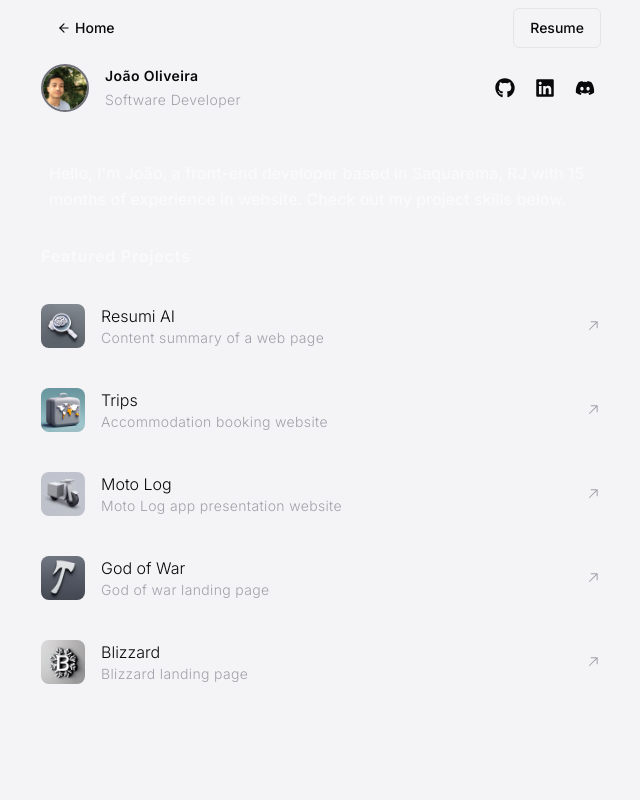
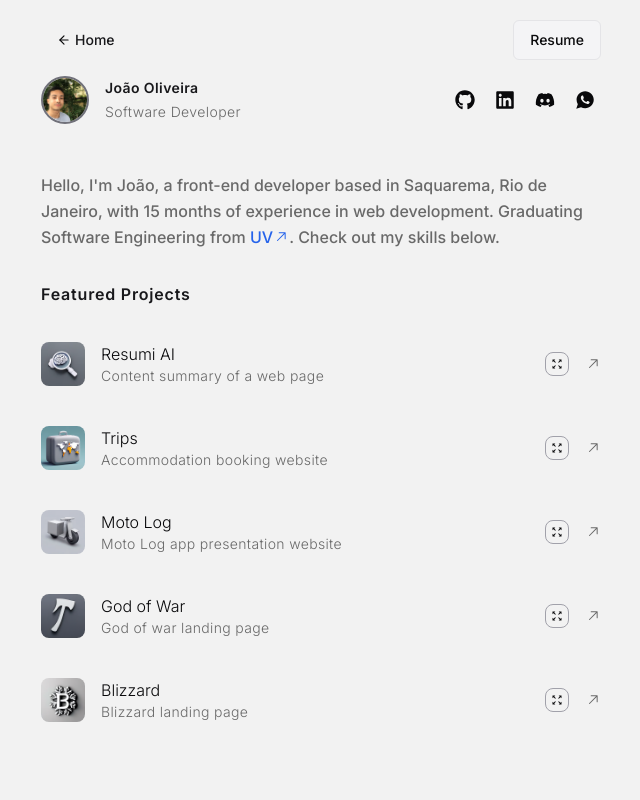
Before and after one commit to JoaoOliveiraskt/personal-portfolio, a Next.js app: page /profile in a window 1280 px wide. Shown: the top 800 px of the page, without its empty margins (319-959 px from the left). Built offline with nearby package versions, Linux system fonts and the light colour scheme.

Commit message:
fix the function to close the dropdown when clicking outside

```diff
--- a/app/profile/page.tsx
+++ b/app/profile/page.tsx
@@ -6,26 +6,57 @@
 import ProfileHeader from "@/components/sub/ProfileHeader";
 import Link from "next/link";
 import Image from "next/image";
+import { useState } from "react";
+import { BiExpand } from "react-icons/bi";
+import ProjectModal from "@/components/sub/ModalProject";
+
+interface Technology {
+  name: string;
+  src: string;
+  width: number;
+  height: number;
+}
+interface Card {
+  src: string;
+  title: string;
+  caption: string;
+  photo: string;
+  description: string;
+
+  tech: Technology[];
+}
 
 export default function Profile() {
+  const [selectedCard, setSelectedCard] = useState<Card | null>(null);
+  const [open, setOpen] = useState<boolean>(false);
+
+  const openModal = (index: number) => {
+    setSelectedCard(My_Projects[index]);
+    setOpen(true);
+  };
+
+  const closeModal = (): void => {
+    setSelectedCard(null);
+    setOpen(false);
+  };
+
   return (
-    <main className="bg-card pt-2 med:pt-5 min-h-screen w-full flex flex-col items-center">
+    <main className="bg-background pt-5 med:pt-5 min-h-screen w-full flex flex-col items-center">
       <div className="w-[37rem] min-h-screen med:w-full flex flex-col gap-8">
         <ProfileHeader />
 
         <div className="flex flex-col gap-5">
           <div>
-            <h3 className="font-semibold text-zinc-50 tracking-wider antialiased px-4">
+            <h3 className="font-semibold text-primary tracking-wider antialiased px-4">
               Featured Projects
             </h3>
           </div>
           <div className="flex flex-col gap-2">
             {My_Projects.map((project, index) => (
-              <a
-                href={project.src}
-                target="_blank"
+              <div
+                onClick={() => window.open(project.src, '_blank')}
                 key={index}
-                className="hover:bg-accent rounded-lg p-4 transition-all duration-300 ease-in-out"
+                className=" cursor-pointer relative hover:bg-accent rounded-lg p-4 transition-all duration-300 ease-in-out"
               >
                 <div className="flex justify-between items-center">
                   <div className="flex gap-4 items-center">
@@ -39,16 +70,26 @@
                     </div>
                     <div>
                       <h2 className="font-extralight">{project.title}</h2>
-                      <p className="text-zinc-400 font-extralight text-sm tracking-wide">
+                      <p className="text-text font-extralight text-sm tracking-wide">
                         {project.caption}
                       </p>
                     </div>
                   </div>
-                  <div>
-                    <GoArrowUpRight className="text-zinc-400"/>
+                  <div className="flex items-center gap-3">
+                    <button
+                      onClick={(e) => {
+                        e.stopPropagation();
+                        openModal(index);
+                      }}
+                      title="Expand"
+                      className="absolute isolate z-[50] right-12 text-xl hover:bg-background w-6 h-6 flex items-center justify-center rounded-lg border"
+                    >
+                      <BiExpand size={12} />
+                    </button>
+                    <GoArrowUpRight className="text-text" title="Website"/>
                   </div>
                 </div>
-              </a>
+              </div>
             ))}
           </div>
           {/*<div className="flex justify-end">
@@ -64,6 +105,9 @@
           </div>*/}
         </div>
       </div>
+      {open && selectedCard && (
+        <ProjectModal selectedCard={selectedCard} closeModal={closeModal} />
+      )}
     </main>
   );
 }
--- a/components/main/Header.tsx
+++ b/components/main/Header.tsx
@@ -10,9 +10,9 @@
 
 export default function Header() {
   return (
-    <header className="fixed h-14 bg-background/70 backdrop-blur border-b border-zinc-200 dark:border-neutral-900 xl:px-5 px-72 sm:px-4  inset-x-0 w-full z-[100]">
-      <nav className="relative flex w-full h-full items-center justify-between space-x-8 sm:space-x-1">
-        <div className="h-12 flex flex-row items-center space-x-6 sm:space-x-1 max-w-[600px] sm:w-full px-1">
+    <header className="fixed h-14 bg-background/70 backdrop-blur border-b border-zinc-200 dark:border-neutral-900 xl:px-4 w-full z-[100]">
+      <nav className="relative flex w-full h-full items-center justify-around med:justify-between">
+        <div className="h-12 flex flex-row items-center space-x-5">
           <a
             href="#hero"
             className="cursor-pointer h-auto w-auto flex items-center"
--- a/components/sub/ModalProject.tsx
+++ b/components/sub/ModalProject.tsx
@@ -42,7 +42,7 @@
               className="w-full border-b"
             />
           </div>
-          <div className="flex flex-col px-5 py-8 w-full h-full gap-8">
+          <div className="flex flex-col px-5 py-8 w-full h-full gap-5">
             <div className="flex med:flex-col gap-8 med:gap-2 sm:gap-3 w-full tracking-tighter text-2xl font-semibold sm:flex-wrap">
               <h3 className="text-primary">{selectedCard.title}</h3>
               <div className="text-primary flex items-center gap-4 flex-wrap">
@@ -53,7 +53,7 @@
                     alt={technology.name}
                     width={35}
                     height={35}
-                    className='w-9 h-auto'
+                    className='w-8 h-auto'
                   />
                 ))}
               </div>
--- a/components/sub/PresentationText.tsx
+++ b/components/sub/PresentationText.tsx
@@ -1,19 +1,26 @@
 import Balancer from "react-wrap-balancer";
 import getMonthDifference from "@/utils/developerDate";
-
+import { GoArrowUpRight } from "react-icons/go";
 interface Props {
   className?: string;
 }
+const universityLink = "https://univassouras.edu.br";
 
 export default function Presentaion({ className }: Props) {
   return (
-    <p
-      className={`"tracking-wide leading-loose text-text font-medium mx-2 max-w-[900px] ${className}`}
+    <h3
+      className={`"tracking-wide leading-loose text-text font-medium max-w-[810px] ${className}`}
     >
       <Balancer>
-        Hello, I&apos;m João, a front-end developer based in Saquarema, RJ with {getMonthDifference()}{" "}
-        months of experience in website. Check out my project skills below.
+        Hello, I&apos;m João, a front-end developer based in Saquarema, Rio de
+        Janeiro, with {getMonthDifference()} months of experience in web development.
+        Graduating Software Engineering from{" "}
+        <a href={universityLink} target="_blank" className="text-blue-600 hover:text-blue-400 inline-flex items-center">
+          <h3>UV</h3>
+          <GoArrowUpRight />
+        </a>{". "}
+        Check out my skills below.
       </Balancer>
-    </p>
+    </h3>
   );
 }
--- a/components/sub/ProfileHeader.tsx
+++ b/components/sub/ProfileHeader.tsx
@@ -13,7 +13,7 @@
           <a href="/">
             <Button variant="ghost" className="space-x-1">
               <FiArrowLeft />
-              <span>Home</span>
+              <span className="text-primary">Home</span>
             </Button>
           </a>
             <Link href="/profile/curriculo"><Button variant="outline" className="bg-card">Resume</Button></Link>
@@ -28,15 +28,15 @@
               />
             </div>
             <div className="tracking-wide space-y-1 antialiased">
-              <h1 className="text-sm font-semibold">João Oliveira</h1>
-              <p className="text-sm text-zinc-400 font-light">
+              <h1 className="text-primary text-sm font-semibold">João Oliveira</h1>
+              <p className="text-sm text-text font-light">
                 Software Developer
               </p>
             </div>
           </div>
           <div className="flex space-x-2">
             {Socials.map((social, index) => (
-              <a href={social.link} key={index}>
+              <a href={social.link} key={index} target="_blank">
                 <SocialIcon
                   name={social.name}
                   Icon={social.icon}
@@ -46,7 +46,7 @@
             ))}
           </div>
         </div>
-        <Presentaion className="text-zinc-50  sm:text-sm font-extralight leading-relaxed mx-0 mt-8 med:mt-4" />
+        <Presentaion className="text-primary  sm:text-sm font-extralight leading-relaxed mx-0 mt-8 med:mt-4" />
       </div>
     )
 }
--- a/constants/index.ts
+++ b/constants/index.ts
@@ -1,4 +1,5 @@
 import { FaLinkedin, FaGithub, FaDiscord } from "react-icons/fa";
+import { IoLogoWhatsapp } from "react-icons/io";
 
 export const Socials = [
   {
@@ -18,6 +19,12 @@
     icon: FaDiscord,
     link: "https://discord.gg/5UKyhekA",
     hoverColor: "#5865f2",
+  },
+  {
+    name: "Whatsapp",
+    icon: IoLogoWhatsapp,
+    link: "https://api.whatsapp.com/send/?phone=5524999914901&text&type=phone_number&app_absent=0",
+    hoverColor: "#9f6",
   },
 ];
 
```
Also changed, not shown: app/profile/curriculo/page.tsx (+14 -14 lines), components/main/ResumeHeader.tsx (+8 -8 lines), components/sub/StaggeredDropdown.tsx (+16 -7 lines).
